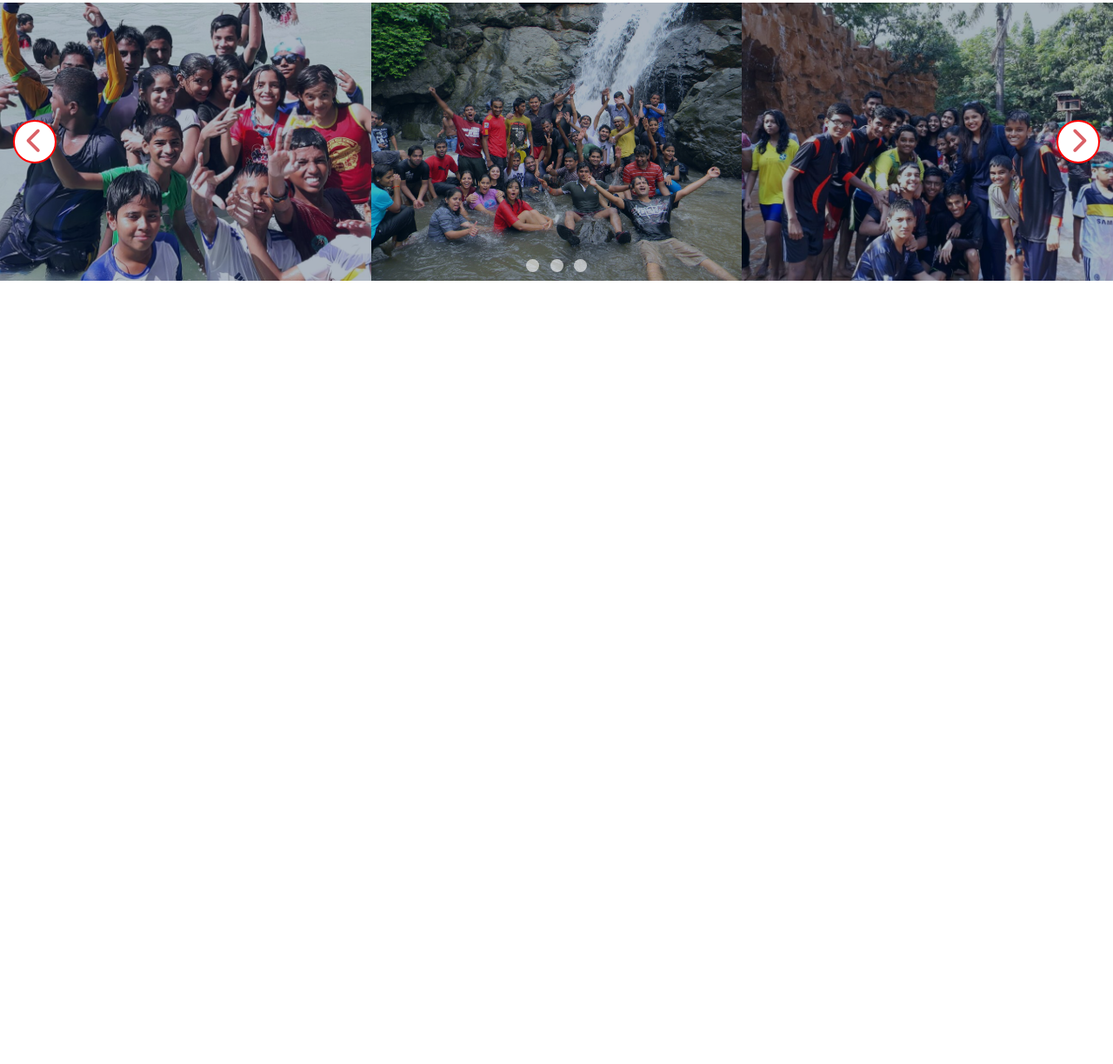
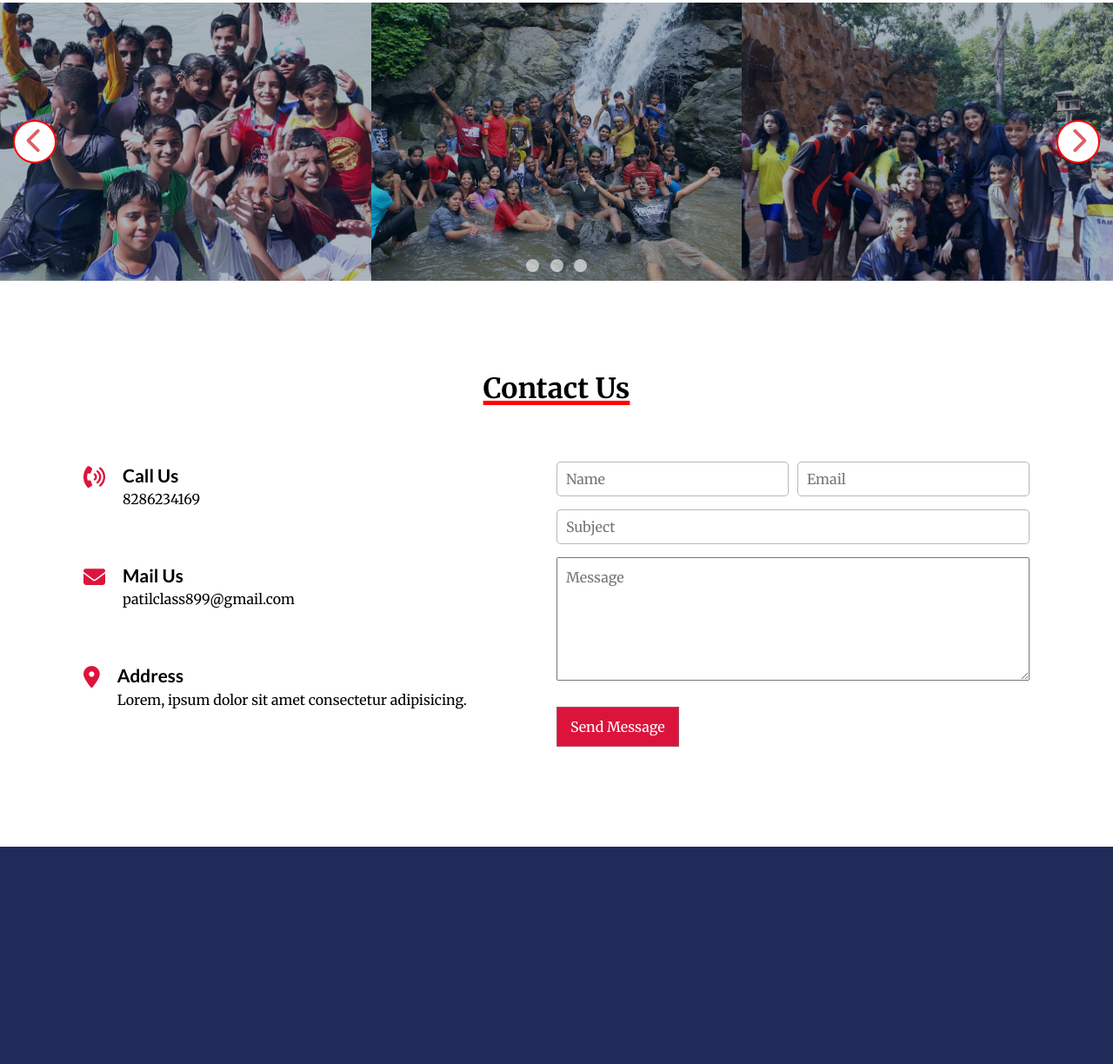
Before and after one commit to vinit-churi/rahul-coaching-classes-website, a plain HTML site: page index.html in a window 1280 px wide. Shown: the part 2316-3540 px from the top of the page at 87% size. Before the commit the page ends 2639 px from the top, so only its background shows below. Drawn offline with Linux system fonts and the light colour scheme.

Commit message:
footer reaming

```diff
--- a/index.html
+++ b/index.html
@@ -249,8 +249,51 @@
             </div>
         </section>
         <section class="contact">
+            <h2 class="section-title">Contact Us</h2>
+            <div class="two-columns">
+                <div class="left">
+                    <div class="phone">
+                        <i class="fa-solid fa-phone-volume"></i>
+                        <div class="contact-text">
+                            <p class="bold">Call Us</p>
+                            <p>8286234169</p>
+                        </div>
+                    </div>
+                    <div class="email">
+                        <i class="fa-sharp fa-solid fa-envelope"></i>
+                    <div class="contact-text">
+                        <p class="bold">Mail Us</p>
+                        <p>patilclass899@gmail.com</p>
+                    </div>
+                    </div>
+                    <div class="address">
+                        <i class="fa-solid fa-location-dot"></i>
+                    <div class="contact-text">
+                        <p class="bold">Address</p>
+                        <p>Lorem, ipsum dolor sit amet consectetur adipisicing.</p>
+                    </div>
+                    </div>
+                </div>
+                <div class="right">
+                    <form action="/">
+                        <div class="input-group-one">
+                            <input type="text" name="name" required aria-required="true" placeholder="Name" />
+                            <input type="email" required aria-required="true" placeholder="Email" />
+                        </div>
+                        <div class="input-group-two">
+                            <input type="text" name="subject" required aria-required="true" placeholder="Subject" />
+                            <textarea  required aria-required="true"
+                            name="message" placeholder="Message"
+                            rows="5" cols="33" ></textarea>
+                            <button type="submit">Send Message</button>
+                        </div>
+                    </form>
+                </div>
+            </div>
+        </section>
+        <footer>
 
-        </section>
+        </footer>
     </main>
 </body>
 </html>
--- a/styles.css
+++ b/styles.css
@@ -506,6 +506,92 @@ nav{
   left: 0;
   background-color: #001d3d54;
 }
+
+.contact{
+
+}
+.contact .two-columns{
+  display: flex;
+  width: 85%;
+  margin: 60px auto;
+}
+.contact .two-columns .left{
+  flex: 1 1 40%;
+  display: flex;
+  flex-direction: column;
+  gap: 60px;
+}
+.contact .two-columns .right{
+  flex: 1 1 40%;
+}
+
+.contact .phone,
+.contact .address,
+.contact .email{
+  display: flex;
+  gap: 20px;
+}
+.contact i{
+  position: relative;
+  font-size: 25px;
+  color: crimson;
+  top: 5px;
+}
+.contact .bold{
+  font-weight: 900;
+  font-family: 'Lato', sans-serif;
+  font-size: 1.3rem;
+}
+
+.contact .right .input-group-one{
+  display: flex;
+  gap: 10px;
+  margin-bottom: 15px;
+}
+.contact .right .input-group-one input{
+  flex: 1 1 48%;
+  height: 40px;
+    border: 1px solid #8080808f;
+    padding: 10px;
+    border-radius: 5px;
+    outline: none;
+}
+.contact .right .input-group-two{
+  display: flex;
+  flex-direction: column;
+  gap: 15px;
+}
+.contact .right .input-group-two input{
+  height: 40px;
+  border: 1px solid #8080808f;
+  padding: 10px;
+  border-radius: 5px;
+  outline: none;
+}
+.contact .right .input-group-two textarea{
+  padding: 10px;
+
+}
+
+.contact .right .input-group-two button[type="submit"]{
+  width: max-content;
+  padding: 10px 15px;
+  margin: 15px 0px;
+  border: 1px solid #8080808f;
+  color: white;
+  background-color: crimson;
+  outline:none;
+  cursor: pointer;
+  resize: vertical;
+}
+
+footer{
+  position: static;
+  background-color: #202B59;
+  height: 250px;
+  width: 100%;
+  margin-top: 100px;
+}
 /* available font colors */
 .color-viewer{
   color: #001D3D;
```
